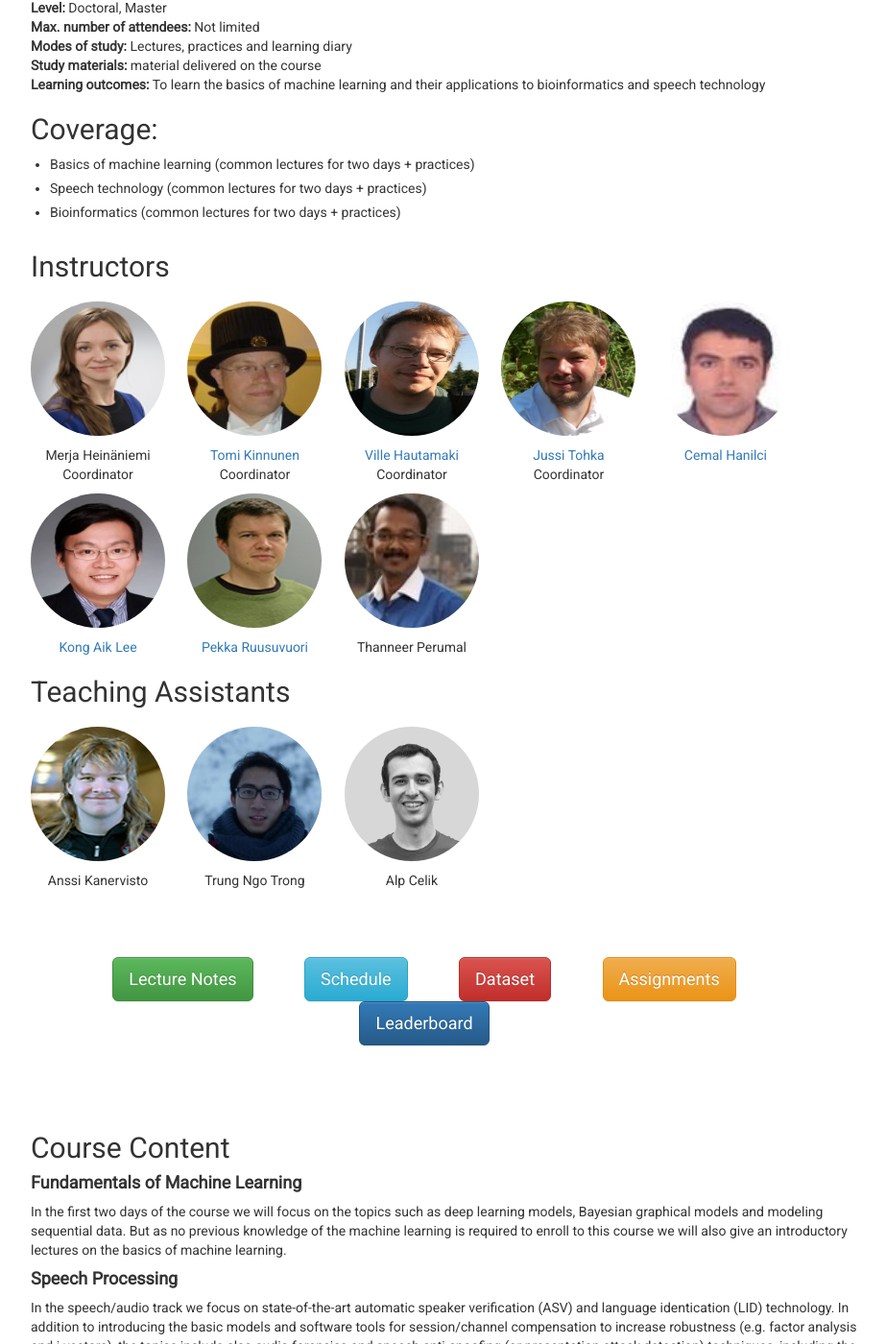
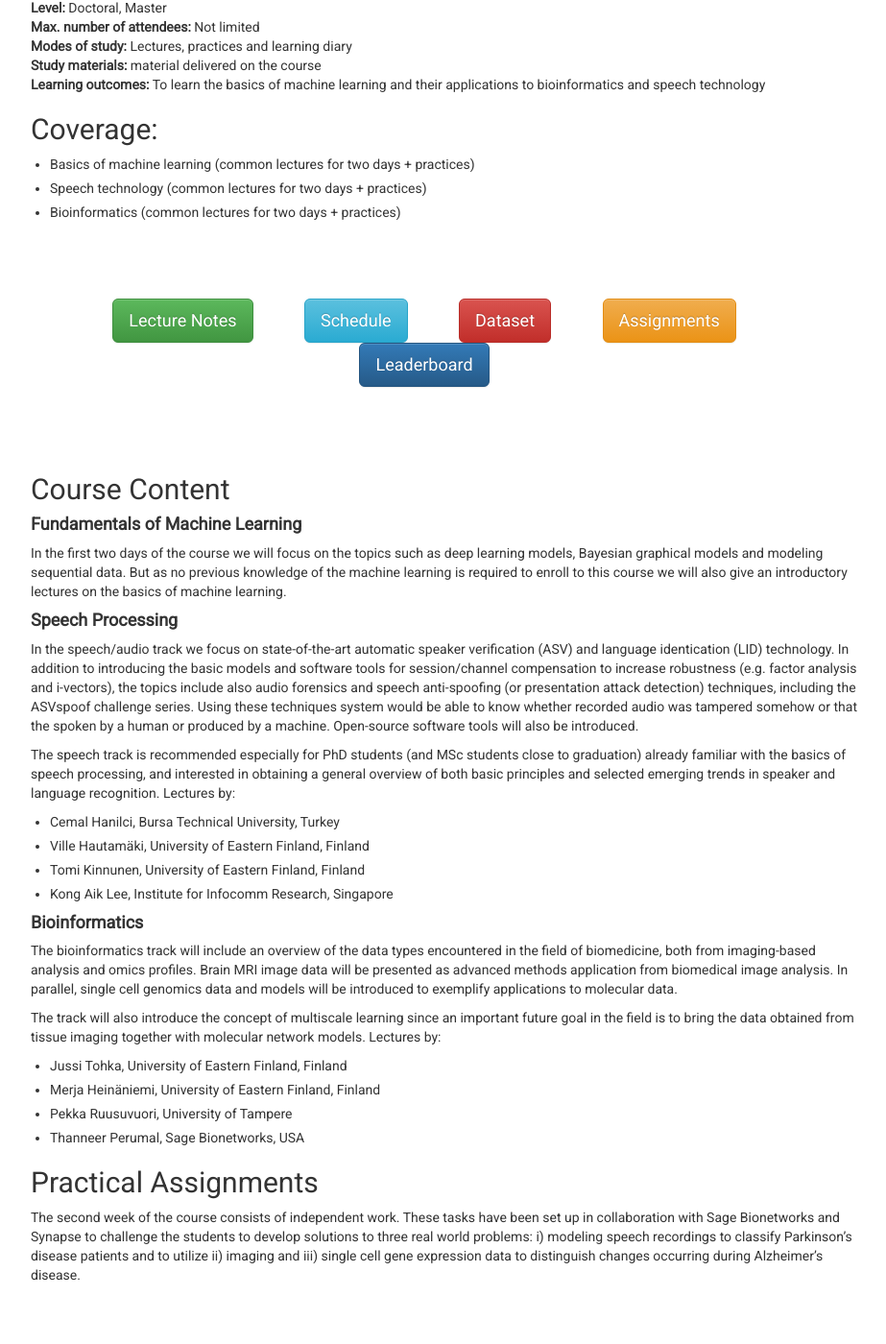
Before and after one commit to abrahamwoubie/Summer_School_RL, a Jekyll site: the page built from index.md, in a window 1280 px wide and 1400 px high, scrolled down 470 px. Shown: the whole window at 96% size, without its empty margins (173-1096 px from the left). Built offline with Jekyll 4.4.1, drawn with Linux system fonts in a browser that asks for light colours; nearby versions of some CDN libraries; some of the changed text lies outside the part shown.

Commit message:
Moved people to the bottom of the index page

```diff
--- a/index.md
+++ b/index.md
@@ -25,8 +25,6 @@ title: MLABST'17
 * Basics of machine learning (common lectures for two days + practices)
 * Speech technology (common lectures for two days + practices)
 * Bioinformatics (common lectures for two days + practices)
-
-{% include people.html %}
 
 <div style="text-align:center; padding:70px 0px 70px 0px;">
   <a href="#" style="margin-right:50px">
@@ -93,3 +91,4 @@ models. Lectures by:
 The second week of the course consists of independent work. These tasks have been set up in collaboration with Sage Bionetworks and Synapse to challenge the students to develop solutions to three real world problems: i) modeling speech recordings to classify Parkinson's disease patients and to utilize ii) imaging and iii) single cell gene expression data to distinguish changes occurring during Alzheimer's disease.
 
 <br />
+{% include people.html %}
```
